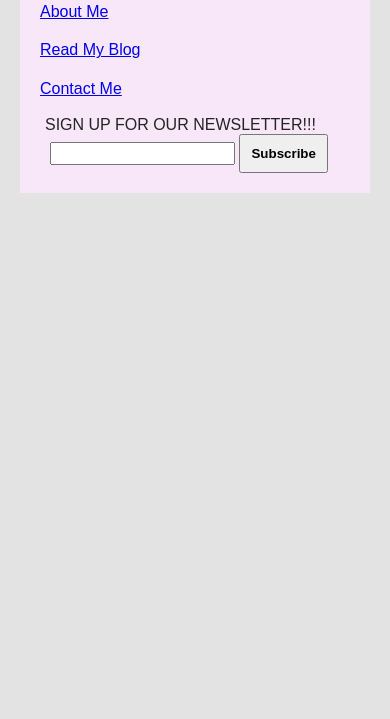
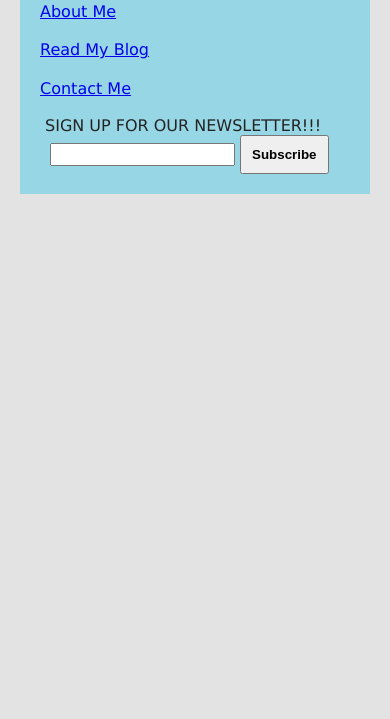
Before and after one commit to songsun4/mi349_blog, a plain HTML site: page index.html in a window 390 px wide. Shown: the part 125-844 px from the top of the page. Drawn offline with Linux system fonts and the light colour scheme.

Commit message:
Added media query

```diff
--- a/style.css
+++ b/style.css
@@ -110,3 +110,10 @@ ul {
     border: 2px solid #242424;
 
 }
+
+@media (max-width: 400px) {
+    body {
+        background: #97d6e5;
+        font-family: Verdana, Geneva, Tahoma, sans-serif;
+    }
+}
```
